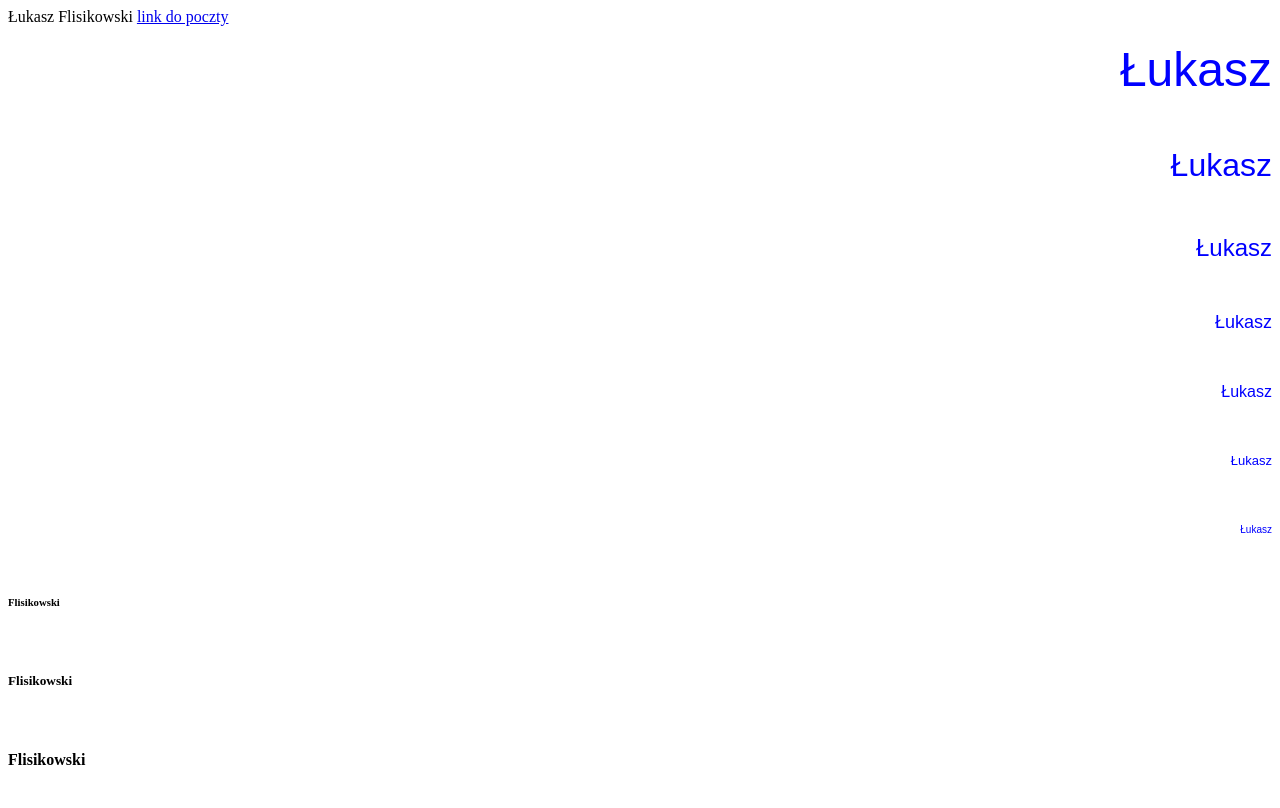
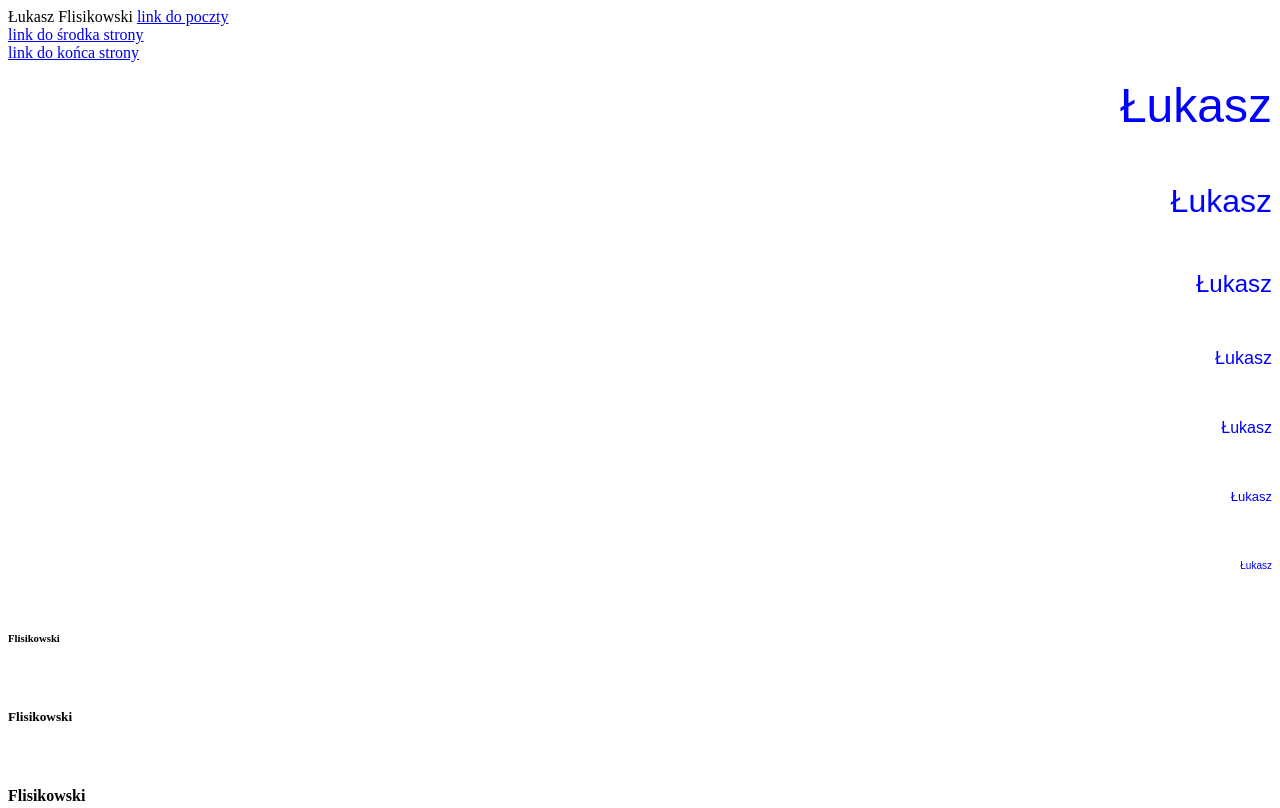
Before and after one commit to LukaszFlisikowski/index, a plain HTML site: page index.html in a window 1280 px wide. Shown: the top 808 px of the page. Drawn offline with Linux system fonts and the light colour scheme.

Commit message:
Update index.html

```diff
--- a/index.html
+++ b/index.html
@@ -9,6 +9,8 @@
 Łukasz Flisikowski
 <A NAME="poczatekstrony"></A>
 <A HREF="poczta_Flisikowski.html"> link do poczty </A> <br>
+<A HREF="#srodekstrony"> link do środka strony</A><br>
+<A HREF="#koniecstrony"> link do końca strony</A><br>
 <p align="right"> <font color="blue" size="7" face="Arial"> Łukasz </font> </p> <br>
 <p align="right"> <font color="blue" size="6" face="Arial"> Łukasz </font> </p> <br>
 <p align="right"> <font color="blue" size="5" face="Arial"> Łukasz </font> </p> <br>
@@ -64,8 +66,11 @@ Mizernie.
 <!- 2F ->
 <p> Flisikowski &nbsp; &nbsp; &nbsp; &nbsp; &nbsp; &nbsp; &nbsp; &nbsp; &nbsp; &nbsp; Łukasz </p>
 
+<A NAME="srodekstrony"></A>
+<A HREF="poczta_Flisikowski.html"> link do poczty </A> <br>
+<A HREF="#srodekstrony"> link do środka strony</A><br>
+<A HREF="#koniecstrony"> link do końca strony</A><br>
 <font color="green">
-
 <h1> poniżej są trzy wyliczenia z różnymi znakami wyliczenia</h1>
 <h1> Ty zaproponuj swoje, związane z informatyką</h1>
 <h3> Karty graficzne</h3>
@@ -145,5 +150,10 @@ Mizernie.
 				</OL>
 		</OL>
 </OL>
+
+<A HREF="poczta_Flisikowski.html"> link do poczty </A> <br>
+<A HREF="#srodekstrony"> link do środka strony</A><br>
+<A HREF="#koniecstrony"> link do końca strony</A><br>
+<A NAME="koniecstrony"></A>
             </body>
 </html>
```
